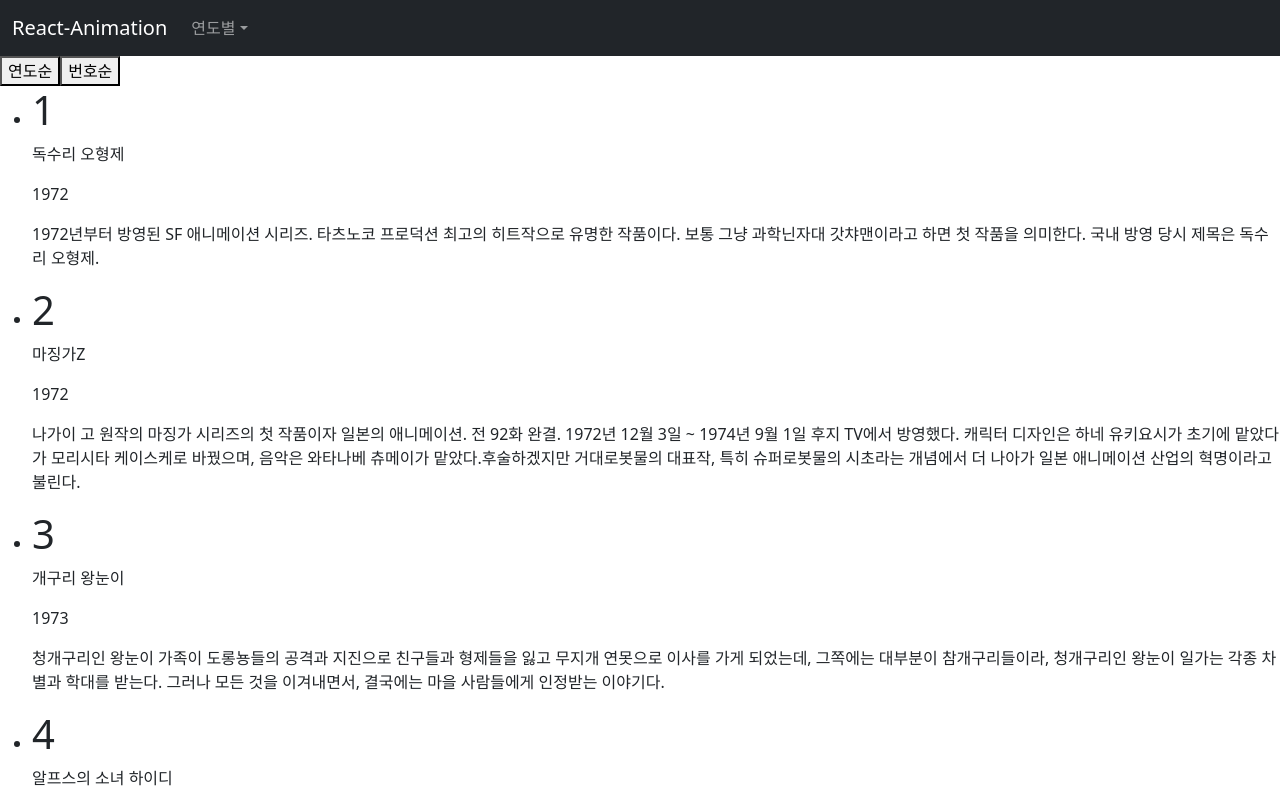
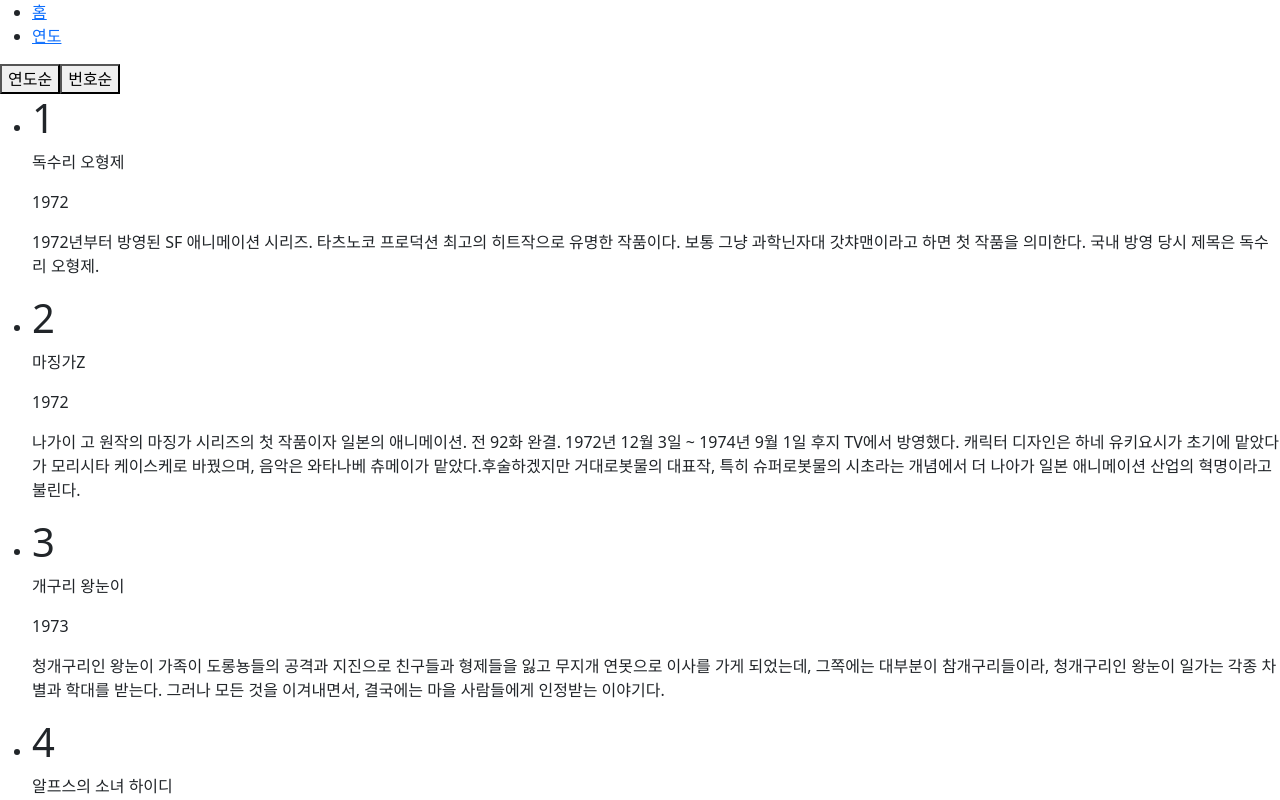
Before and after one commit to Eclipse-K/Animation_Page, a React (Create React App) app: page / in a window 1280 px wide. Shown: the top 800 px of the page. Built offline with nearby package versions, Linux system fonts and the light colour scheme.

Commit message:
Add Navigation.js

```diff
--- a/src/Animation.json
+++ b/src/Animation.json
@@ -1,6 +1,7 @@
 [
   {
     "id": "1",
+    "popular": "",
     "name": "독수리 오형제",
     "year": "1972",
     "content": "1972년부터 방영된 SF 애니메이션 시리즈. 타츠노코 프로덕션 최고의 히트작으로 유명한 작품이다. 보통 그냥 과학닌자대 갓챠맨이라고 하면 첫 작품을 의미한다. 국내 방영 당시 제목은 독수리 오형제."
--- a/src/Components/App.js
+++ b/src/Components/App.js
@@ -1,11 +1,12 @@
 import AniList from "./AniList";
-import NavbarDrop from "./Navbar";
 import items from "../Animation.json";
 import { useState } from "react";
+import Navigation from "./Navigation";
+import { BrowserRouter } from "react-router-dom";
 
 function App() {
   const [order, setOrder] = useState("year");
-  const sortedItems = items.sort((a, b) => a[order] - b[order]);
+  const sortedItems = items.sort((a, b) => a[order] - b[order]); //오름차순 정리
 
   const handleYearClick = () => setOrder("year");
 
@@ -13,7 +14,11 @@
 
   return (
     <div>
-      <NavbarDrop />
+      <div>
+        <BrowserRouter>
+          <Navigation />
+        </BrowserRouter>
+      </div>
       <div>
         <button onClick={handleYearClick}>연도순</button>
         <button onClick={handleIdClick}>번호순</button>
--- a/src/Components/Navbar.js
+++ /dev/null
@@ -1,31 +0,0 @@
-import Container from "react-bootstrap/Container";
-import Nav from "react-bootstrap/Nav";
-import Navbar from "react-bootstrap/Navbar";
-import NavDropdown from "react-bootstrap/NavDropdown";
-
-function NavbarDrop() {
-  return (
-    <Navbar variant="dark" bg="dark" expand="lg">
-      <Container fluid>
-        <Navbar.Brand href="#home">React-Animation</Navbar.Brand>
-        <Navbar.Toggle aria-controls="navbar-dark-example" />
-        <Navbar.Collapse id="navbar-dark-example">
-          <Nav>
-            <NavDropdown
-              id="nav-dropdown-dark-example"
-              title="연도별"
-              menuVariant="dark"
-            >
-              <NavDropdown.Item href="#action/3.1">1970</NavDropdown.Item>
-              <NavDropdown.Item href="#action/3.2">1980</NavDropdown.Item>
-              <NavDropdown.Item href="#action/3.3">1990</NavDropdown.Item>
-              <NavDropdown.Item href="#action/3.4">2000</NavDropdown.Item>
-            </NavDropdown>
-          </Nav>
-        </Navbar.Collapse>
-      </Container>
-    </Navbar>
-  );
-}
-
-export default NavbarDrop;
--- /dev/null
+++ b/src/Components/Navigation.js
@@ -0,0 +1,19 @@
+import React from "react";
+import { Link } from "react-router-dom";
+
+function Navigation() {
+  return (
+    <div>
+      <ul>
+        <li>
+          <Link to="/">홈</Link>
+        </li>
+        <li>
+          <Link to="/">연도</Link>
+        </li>
+      </ul>
+    </div>
+  );
+}
+
+export default Navigation;
```
Also changed, not shown: src/Components/Since1970.js (added, +9 -0 lines).
